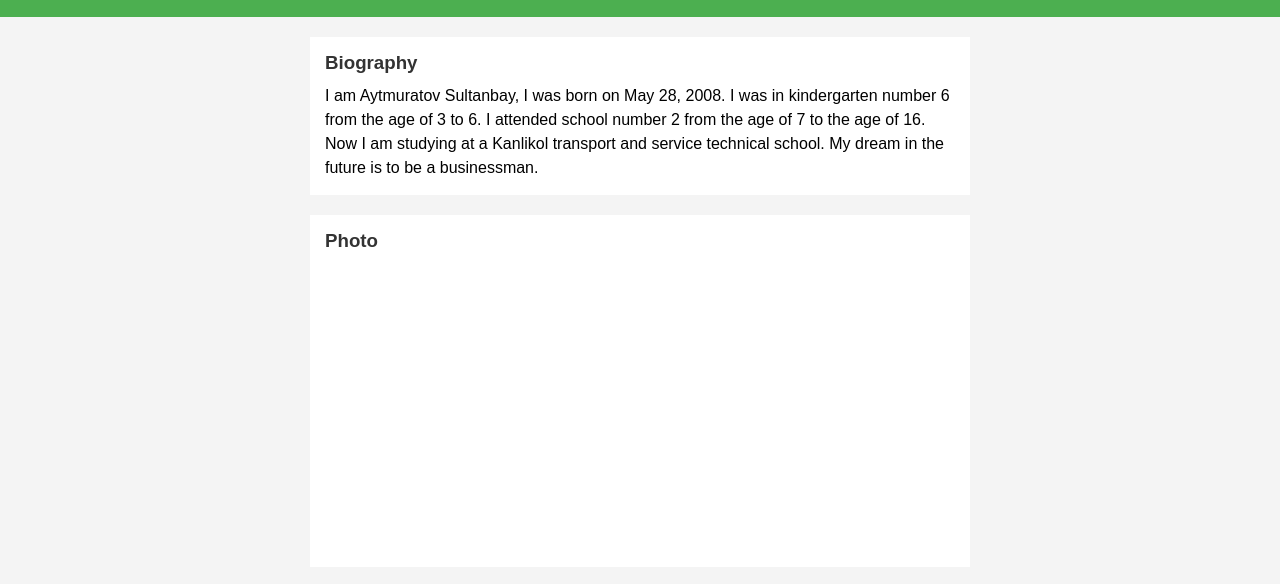
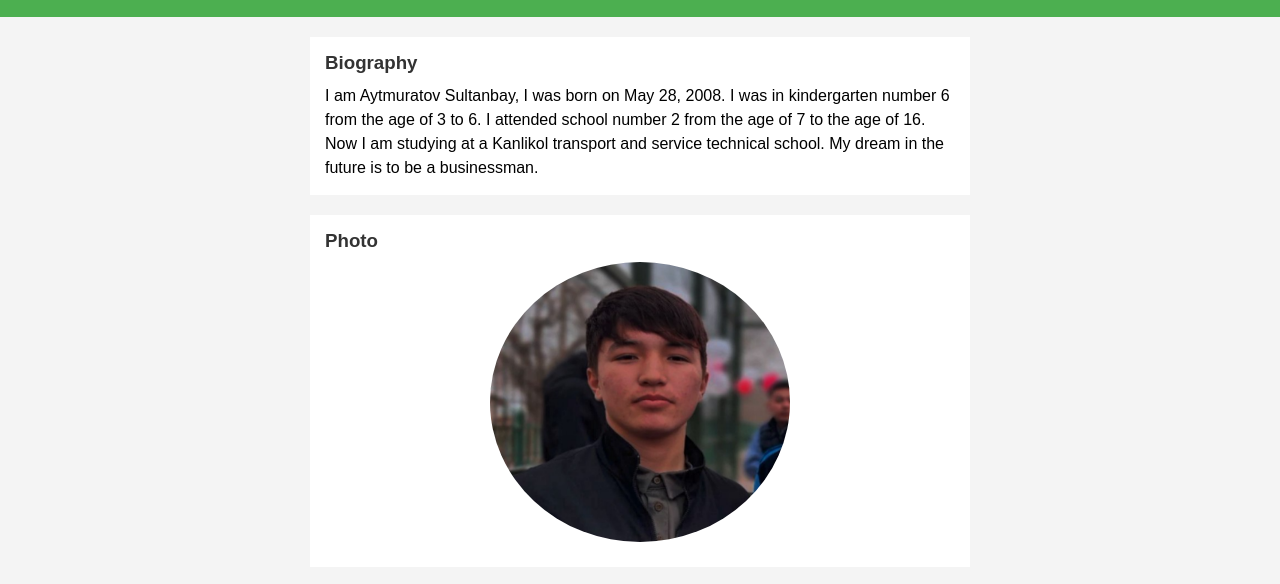
Before and after one commit to AytmuratovSultanbay/firstrepo, a plain HTML site: page index.html in a window 1280 px wide. Shown: the part 91-675 px from the top of the page. Drawn offline with Linux system fonts and the light colour scheme; files that its build step writes are made by us from their sources.

Commit message:
Update index.html

```diff
--- a/index.html
+++ b/index.html
@@ -2,7 +2,7 @@
 <html>
 
 <head>
-    <title>sultanbay</title>
+    <title>Personal Profile</title>
 <link rel="stylesheet" href="/style.css/style.css">
 <link rel="stylesheet" href="https://cdnjs.cloudflare.com/ajax/libs/font-awesome/6.7.2/css/all.min.css"
 integrity="sha512-Evv84Mr4kqVGRNSgIGL/F/aIDqQb7xQ2vcrdIwxfjThSH8CSR7PBEakCr51Ck+w+/U6swU2Im1vVX0SVk9ABhg=="
@@ -23,7 +23,7 @@ crossorigin="anonymous" referrerpolicy="no-referrer" />
     </section>
     <section>
         <h3>photo</h3>
-        <img src="./images/about.png" alt="png" width="300" height="280">
+        <img src="./about.png" alt="png" width="300" height="280">
     </section>
     <section>
         <h3> contact</h3>
```
